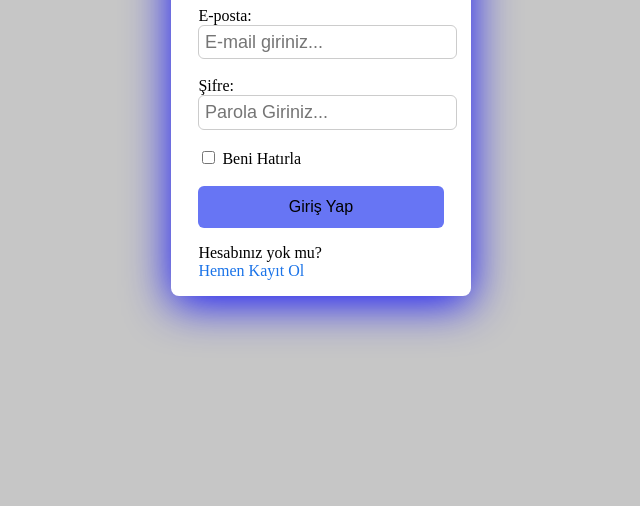
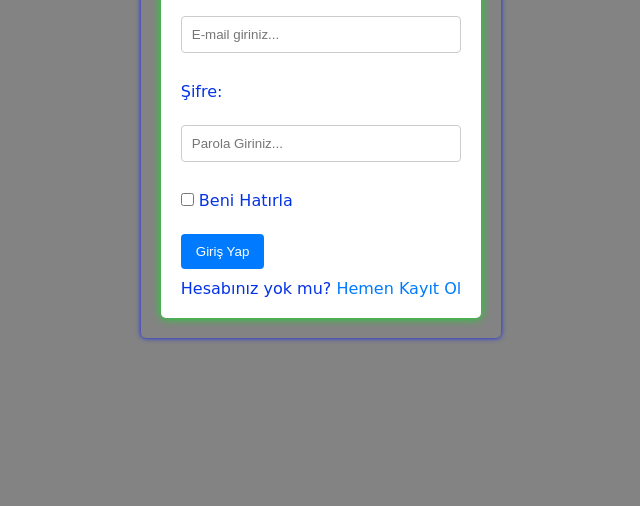
Before and after one commit to kenanturgay/Insider-Bootcamp, a plain HTML site: page Day-2-CSS-Exercise/login.html in a window 1280 px wide. Shown: the part 294-800 px from the top of the page, without its empty margins (319-959 px from the left). Drawn offline with Linux system fonts and the light colour scheme; a web font is replaced by a local one.

Commit message:
HTML ve CSS güncellemeleri; stil dosyası güncellendi, "container" sınıfı eklendi ve gereksiz stil dosyası silindi.

```diff
--- a/Day-2-CSS-Exercise/login.html
+++ b/Day-2-CSS-Exercise/login.html
@@ -4,16 +4,19 @@
     <meta charset="UTF-8" />
     <meta name="viewport" content="width=device-width, initial-scale=1.0" />
     <title>Giriş Yap</title>
-    <link rel="stylesheet" href="style.css" />
-
+    <link rel="stylesheet" href="styles.css" />
+    <link rel="preconnect" href="https://fonts.googleapis.com" />
+    <link rel="preconnect" href="https://fonts.gstatic.com" crossorigin />
     <link
-      href="https://fonts.googleapis.com/css2?family=Poppins:wght@600&display=swap"
+      href="https://fonts.googleapis.com/css2?family=Playwrite+AU+QLD:wght@100..400&display=swap"
       rel="stylesheet"
     />
   </head>
   <body>
-    <div class="form-container">
+    <div class="container">
       <h1>Giriş Yap</h1>
+
+
 
       <form action="">
         <div>
@@ -47,7 +50,7 @@
         <br />
         <button type="submit">Giriş Yap</button>
 
-        <p>Hesabınız yok mu?<br /> <a href="signup.html">Hemen Kayıt Ol</a></p>
+        <p>Hesabınız yok mu? <a href="signup.html">Hemen Kayıt Ol</a></p>
       </form>
     </div>
   </body>
--- a/Day-2-CSS-Exercise/style.css
+++ /dev/null
@@ -1,85 +0,0 @@
-body {
-  margin: 0;
-  min-height: 100dvh; /* for render iOS/Safari */
-  background-color: #c6c6c6;
-  display: flex;
-  justify-content: center;
-  align-items: center;
-}
-
-.form-container {
-  width: 300px;
-  display: flex;
-  flex-direction: column;
-  justify-content: center;
-  align-items: center;
-  background-color: white;
-
-  box-shadow: 0 8px 45px rgb(0, 0, 255, 0.9);
-
-  border-radius: 8px;
-}
-
-form {
-  display: flex;
-  flex-direction: column;
-}
-
-a {
-  text-decoration: none;
-  color: #0000ff;
-}
-
-/* Input alanları */
-input[type="text"],
-input[type="email"],
-input[type="password"] {
-  width: 100%;
-  padding: 0.35rem 0.35rem;
-  border: 1px solid #ccc;
-  border-radius: 0.375rem;
-  font-size: large;
-  transition: border-color 0.2s;
-  margin: 0 auto;
-}
-
-input[type="text"]:focus,
-input[type="email"]:focus,
-input[type="password"]:focus {
-  outline: none;
-  border-color: blue; /* highlight on focus                           */
-}
-
-/* Butonlar */
-button {
-  width: 100%;
-  padding: 0.75rem 1rem;
-  background-color: #6775f4;
-  color: #000000;
-  border: none;
-  border-radius: 0.375rem;
-  font-size: 1rem;
-  cursor: pointer;
-  transition: background-color 0.2s;
-}
-
-button:hover {
-  background-color: #444196;
-}
-
-/* “Giriş Yap” linki */
-a {
-  color: #1a73e8;
-  text-decoration: none;
-  cursor: pointer;
-}
-
-a:hover {
-  color: #0000ff;
-}
-
-h1,
-h2 {
-  font-family: "Poppins", sans-serif;
-  color: #333;
-}
--- /dev/null
+++ b/Day-2-CSS-Exercise/styles.css
@@ -0,0 +1,85 @@
+:root {
+  --primary-color: #007bff;
+  --primary-hover: #0056b3;
+  --background-color: #838383;
+  --text-color: #0432e7;
+  --white: #fff;
+  --border-color: #ccc;
+  --container-shadow: rgb(10, 29, 235);
+  --form-shadow: rgb(8, 232, 23);
+}
+
+* {
+  margin: 0;
+  padding: 0;
+  box-sizing: border-box;
+}
+
+body {
+  font-family: Arial, sans-serif;
+  background-color: var(--background-color);
+  color: var(--text-color);
+  width: 100%;
+  height: 100vh;
+  display: flex;
+  justify-content: center;
+  align-items: center;
+  font-family: cursive;
+}
+
+.container {
+  max-width: 400px;
+  padding: 20px;
+  border-radius: 5px;
+  box-shadow: 0 0px 5px var(--container-shadow);
+}
+
+h1 {
+  color: var(--primary-color);
+  text-align: center;
+}
+
+form {
+  background: var(--white);
+  margin-top: 20px;
+  padding: 20px;
+  border-radius: 5px;
+  box-shadow: 0 0px 10px var(--form-shadow);
+}
+
+label {
+  display: block;
+  margin-bottom: 5px;
+}
+
+input[type="email"],
+input[type="password"],
+input[type="text"] {
+  width: 100%;
+  padding: 10px;
+  margin-bottom: 10px;
+  border: 1px solid var(--border-color);
+  border-radius: 4px;
+}
+
+button {
+  background: var(--primary-color);
+  color: var(--white);
+  border: none;
+  padding: 10px 15px;
+  border-radius: 4px;
+  cursor: pointer;
+}
+
+button:hover {
+  background: var(--primary-hover);
+}
+
+p {
+  margin-top: 10px;
+}
+
+a {
+  color: var(--primary-color);
+  text-decoration: none;
+}
```
Also changed, not shown: Day-2-CSS-Exercise/signup.html (+6 -5 lines).
